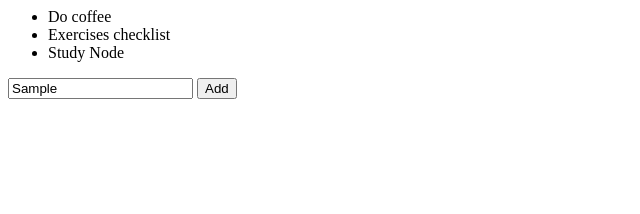
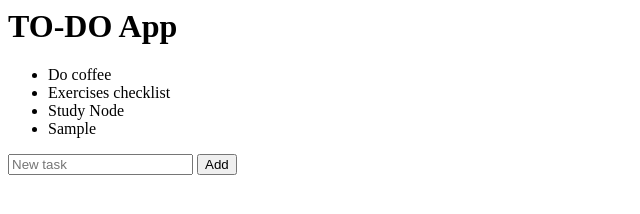
Before and after one commit to learning-foundation/javascript-todo-app, a plain HTML site: page index.html in a window 1280 px wide. Both pictures are taken after typing "Sample" into the empty fields and a click on the button "Add". Shown: the whole page, without its empty margins (0-640 px from the left). Drawn offline with Linux system fonts and the light colour scheme.

Commit message:
insert new to-dos

```diff
--- a/index.html
+++ b/index.html
@@ -4,6 +4,8 @@
         <title>JavaScript TO-DO APP</title>
     </head>
     <body>
+
+        <h1>TO-DO App</h1>
 
         <div id="app">
             <ul></ul>
--- a/todos.js
+++ b/todos.js
@@ -5,6 +5,7 @@ var buttonElement = document.querySelector("#app button");
 var todos = ["Do coffee", "Exercises checklist", "Study Node"];
 
 function renderTodos() {
+  listElement.innerHTML = "";
   for (todo of todos) {
     var todoElement = document.createElement("li");
     var todoText = document.createTextNode(todo);
@@ -13,4 +14,15 @@ function renderTodos() {
   }
 }
 
+function addTodo() {
+  var todoText = inputElement.value;
+  if (todoText) {
+    todos.push(todoText);
+    inputElement.value = "";
+    renderTodos();
+  }
+}
+
+buttonElement.onclick = addTodo;
+
 renderTodos();
```
